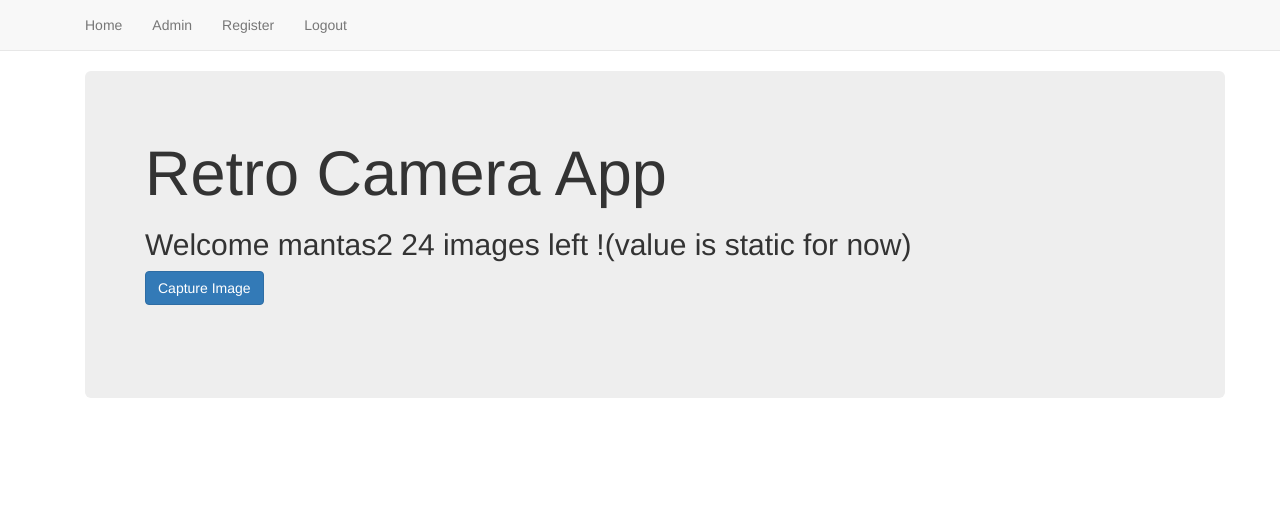
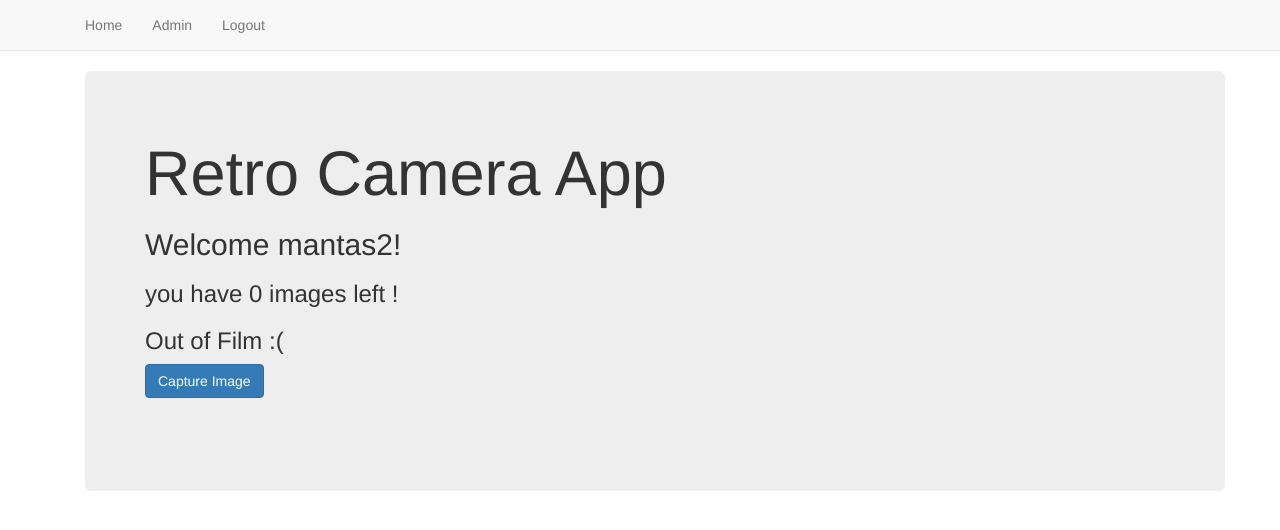
Before and after one commit to MPukelis/photo-app, a Django app: page / in a window 1280 px wide. Shown: the top 530 px of the page. Run offline with Django 3.2, Linux system fonts and the light colour scheme; a user stored in the database is signed in; data comes from the database, SQL or seed files in the repository; both versions use the stored data as it was after the commit; some libraries are stand-ins or nearby versions.

Commit message:
added picture count

```diff
--- a/webapp/basic_app/forms.py
+++ b/webapp/basic_app/forms.py
@@ -1,6 +1,6 @@
 from django import forms
 from django.contrib.auth.models import User
-from basic_app.models import UserProfileInfo
+from basic_app.models import UserProfileInfo,UserPictureCount
 
 class UserForm(forms.ModelForm):
     password = forms.CharField(widget=forms.PasswordInput())
@@ -22,3 +22,9 @@ class UserProfileInfoForm(forms.ModelForm):
             'profile_pic': forms.FileInput(attrs={'capture': 'camera','accept':'image/*','style':'visibility:hidden;'},),
 
         }
+
+class UserPictureCountForm(forms.ModelForm):
+    #profile_pic = forms.FileInput(label='')
+    class Meta():
+        model = UserPictureCount
+        fields = ('picture_count',)
--- a/webapp/basic_app/models.py
+++ b/webapp/basic_app/models.py
@@ -7,10 +7,11 @@ class UserPictureCount(models.Model):
       picture_count =  models.IntegerField(default=24)
       def __str__(self):
           # Built-in attribute of django.contrib.auth.models.User !
-          return self.user.username + " " +str(self.picture_count)
+          return self.user.username
 
 class UserProfileInfo(models.Model):
-
+    def get_upload_path(instance, filename):
+        return 'profile_pics/{0}/{1}'.format(instance.user.username, filename)
     # Create relationship (don't inherit from User!)
     user = models.ForeignKey(User, on_delete=models.PROTECT)
 
@@ -18,7 +19,7 @@ class UserProfileInfo(models.Model):
     #portfolio_site = models.URLField(blank=True)
     # pip install pillow to use this!
     # Optional: pip install pillow --global-option=”build_ext” --global-option=”--disable-jpeg”
-    profile_pic = models.ImageField(upload_to='profile_pics',blank=True,)
+    profile_pic = models.ImageField(upload_to=get_upload_path,blank=True,)
 
 
     def __str__(self):
--- a/webapp/basic_app/views.py
+++ b/webapp/basic_app/views.py
@@ -1,5 +1,6 @@
 from django.shortcuts import render
-from basic_app.forms import UserForm,UserProfileInfoForm
+from basic_app.forms import UserForm,UserProfileInfoForm,UserPictureCountForm
+from basic_app.models import UserPictureCount
 
 
 
@@ -11,7 +12,7 @@ from django.contrib.auth.decorators import login_required
 
 # Create your views here.
 def index(request):
-
+    count="Failed"
     if request.method == 'POST':
         profile_form = UserProfileInfoForm(data=request.POST)
         print('first if')
@@ -27,12 +28,28 @@ def index(request):
         # UserForm and UserProfileInfoForm
             profile.user = request.user
 
+
+            pc = UserPictureCount.objects.get(user = request.user)
+            count = str(pc.picture_count)
+
+
         # Check if they provided a profile picture
             if 'profile_pic' in request.FILES:
                 print('found it')
 
-            # If yes, then grab it from the POST form reply
+                pc.picture_count -=1
+                pc.save()
+            # If yes, then grab import osit from the POST form reply
                 profile.profile_pic = request.FILES['profile_pic']
+                f = request.FILES['profile_pic']
+                # for chunk in f.chunks():
+                #     path = 'media/'+request.user.username+'/file.png'
+                #     if not os.path.exists(path):
+                #         os.makedirs(path)
+                #     fw=open(path,'wb')
+                #     fw.write(chunk)
+                #     fw.close()
+
 
         # Now save model
                 profile.save()
@@ -46,13 +63,23 @@ def index(request):
 
     else:
     # Was not an HTTP post so we just render the forms as blank.
+        profile_form = UserProfileInfoForm()
+        outofsnaps =""
+        if request.user.id:
+            pc = UserPictureCount.objects.get(user_id = request.user.id)
+            count = str(pc.picture_count)
 
-        profile_form = UserProfileInfoForm()
+
+            if pc.picture_count == 0:
+                outofsnaps ="Out of Film :("
 
 # This is the render and context dictionary to feed
 # back to the registration.html file page.
+
     return render(request,'basic_app/index.html',{
     'profile_form':profile_form,
+    "pic_count": count,
+    "top_up":outofsnaps
     })
 
 
@@ -79,6 +106,8 @@ def register(request):
         # Get info from "both" forms
         # It appears as one form to the user on the .html page
         user_form = UserForm(data=request.POST)
+
+
         #profile_form = UserProfileInfoForm(data=request.POST)
 
         # Check to see both forms are valid
@@ -87,9 +116,13 @@ def register(request):
 
             # Save User Form to Database
             user = user_form.save()
+            pic_count = UserPictureCount(user = user)
+            pic_count.save()
 
             # Hash the password
             user.set_password(user.password)
+
+
 
             # Update with Hashed password
             user.save()
--- a/webapp/templates/basic_app/base.html
+++ b/webapp/templates/basic_app/base.html
@@ -15,13 +15,15 @@
           {# Django Home Link / Admin Link / Register Link#}
           <li><a class="navbar-link" href="{% url 'index' %}">Home</a></li>
           <li><a class="navbar-link" href="{% url 'admin:index' %}">Admin</a></li>
-          <li><a class="navbar-link" href="{% url 'basic_app:register' %}">Register</a></li>
+
+
 
           {# Some logic on what to display for last item#}
           {% if user.is_authenticated %}
             <li><a href="{% url 'logout' %}">Logout</a></li>
           {% else %}
             <li><a class="navbar-link" href="{% url 'basic_app:user_login' %}">Login</a></li>
+            <li><a class="navbar-link" href="{% url 'basic_app:register' %}">Register</a></li>
           {% endif %}
 
         </ul>
@@ -101,7 +103,14 @@
 
                            }
 
+
                        </script>
-
+                       <script type="text/javascript">
+                       var a = "{{pic_count}}";
+                       if (a == "0")
+                       {
+                         document.getElementById("id_profile_pic").disabled = true;
+                       }
+                      </script>
   </body>
 </html>
--- a/webapp/templates/basic_app/index.html
+++ b/webapp/templates/basic_app/index.html
@@ -5,7 +5,9 @@
   <div class="jumbotron">
     <h1>Retro Camera App</h1>
     {% if user.is_authenticated %}
-        <h2 >Welcome {{ user.username }} 24 images left !(value is static for now)</h2>
+        <h2 >Welcome {{ user.username }}!</h2>
+        <h3> you have {{pic_count}} images left !</h3>
+        <h3> {{top_up}}</h3>
 
         <form enctype="multipart/form-data" method="POST" id="form">
           {% csrf_token %}
--- a/webapp/templates/basic_app/success.html
+++ b/webapp/templates/basic_app/success.html
@@ -5,6 +5,8 @@
   <div class="container">
     <div class="jumbotron">
         <h1>Upload Successful!</h1>
+        <a class="btn btn-primary" href="{% url 'index' %}">Home</a>
+
 
     </div>
 
--- a/webapp/webapp/settings.py
+++ b/webapp/webapp/settings.py
@@ -28,7 +28,7 @@ SECRET_KEY = 'q2lra#ddiscy17p3t-&^m1+ic#xba!6zkyfe-&*d#+vh!%q*ev'
 # SECURITY WARNING: don't run with debug turned on in production!
 DEBUG = True
 
-ALLOWED_HOSTS = ['webphoto.pythonanywhere.com']
+ALLOWED_HOSTS = ['192.168.0.7']
 
 
 # Application definition
```
Also changed, not shown: webapp/db.sqlite3.
